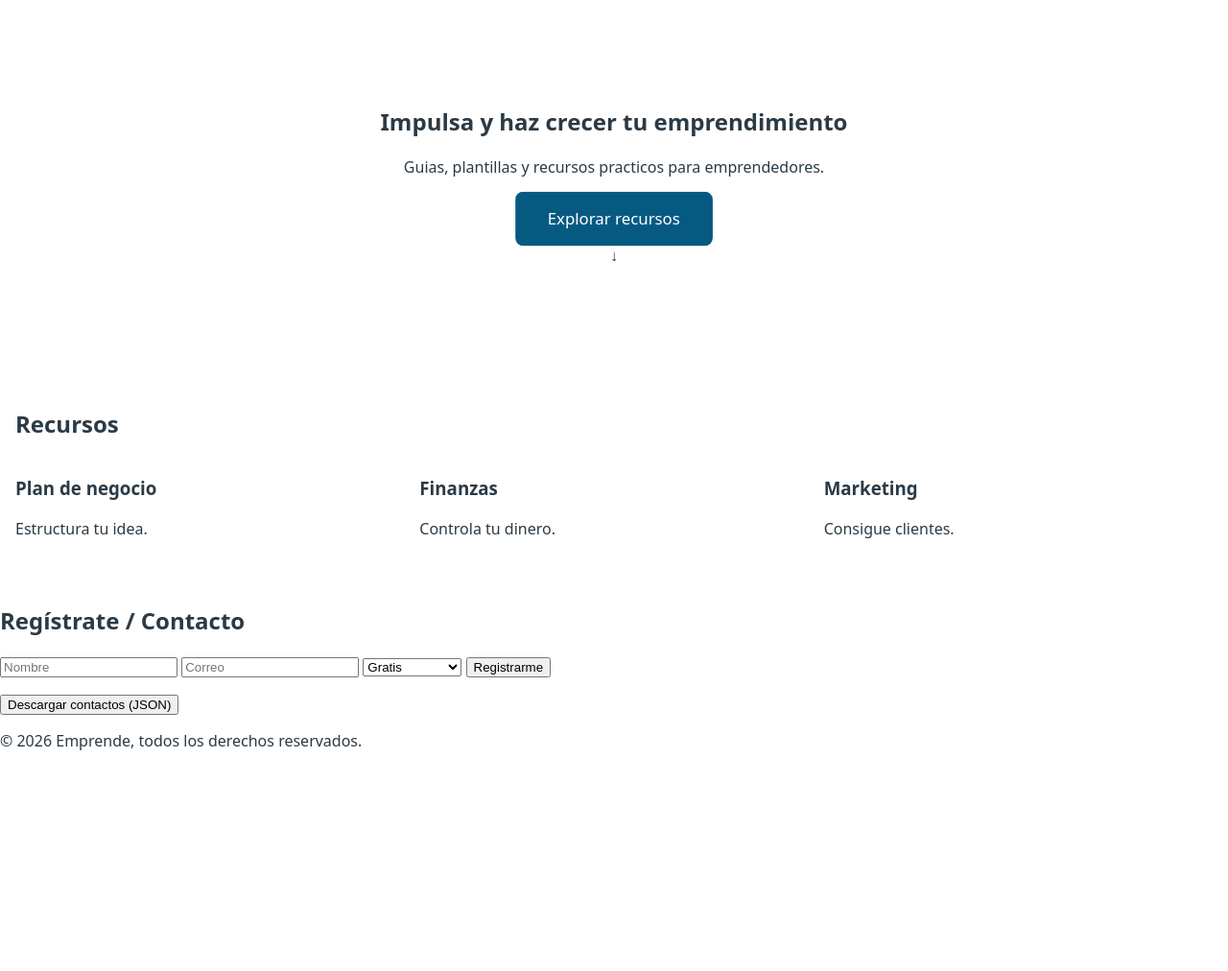
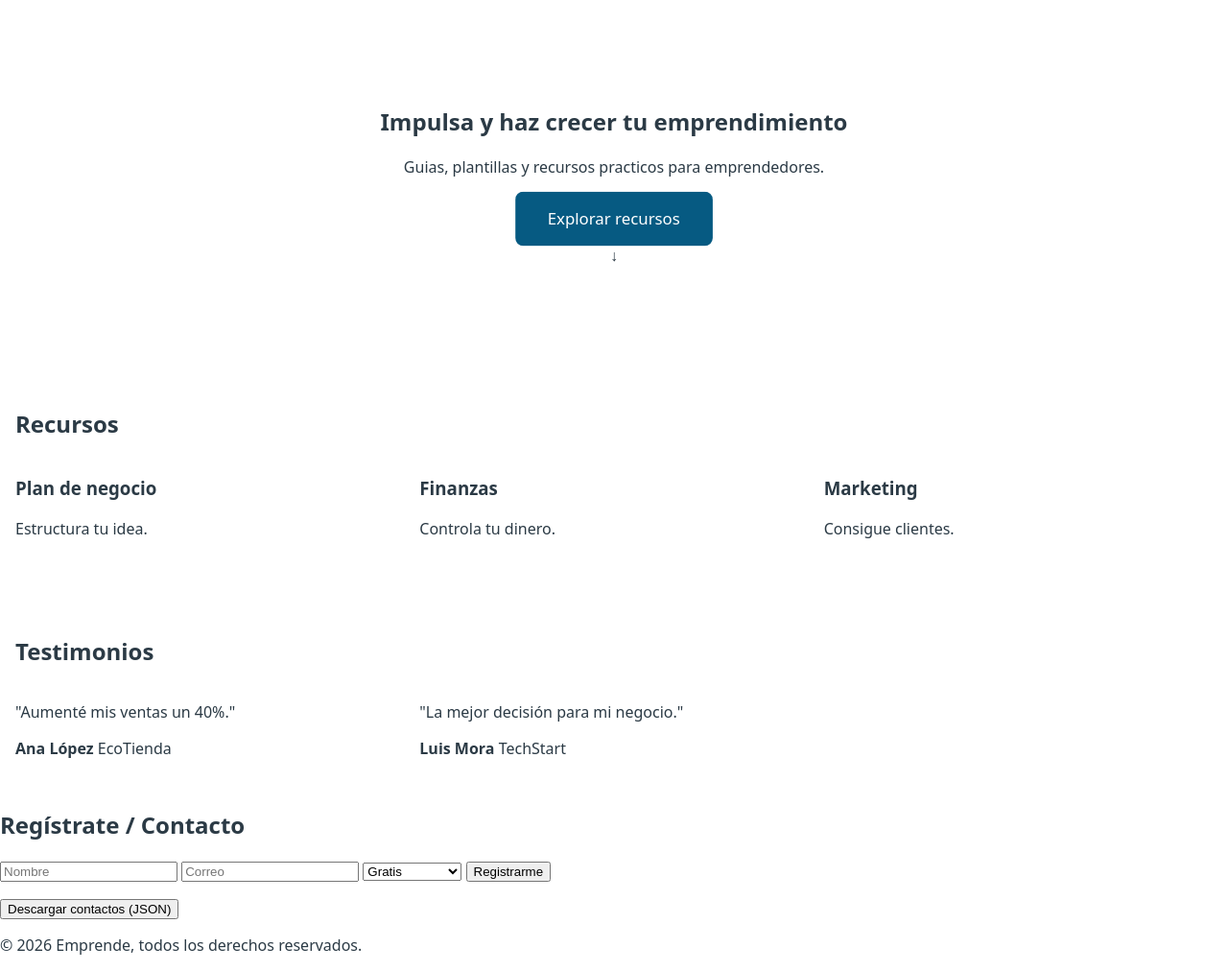
Before and after one commit to Jessi46/landing-emprendedores, a website built with Vite: page index.html in a window 1280 px wide. Shown: the part 60-1072 px from the top of the page at 96% size. Before the commit the page ends 859 px from the top, so only its background shows below. Built offline with nearby package versions, Linux system fonts and the light colour scheme.

Commit message:
feat: implementa POO con JavaScript en la seccion de testimonios

```diff
--- a/index.html
+++ b/index.html
@@ -39,6 +39,12 @@
             </div>
         </section>
 
+        <!--SECCIÓN DE TESTIMONIOS CON EL DIV -->
+        <section class="recursos" id="comunidad">
+            <h2>Testimonios</h2>
+            <div class="cards" id="testimonios"></div>
+        </section>
+
         <!-- SECCIÓN DE CONTACTO / FORMULARIO -->
         <section class="contacto" id="contacto">
             <h2>Regístrate / Contacto</h2>
@@ -64,5 +70,6 @@
     </footer>
 
    <script type="module" src="/src/main.ts"></script>
+   <script type="module" src="src/testimonios.js"></script>
 </body>
 </html>
--- /dev/null
+++ b/src/testimonios.js
@@ -0,0 +1,45 @@
+// POO con JavaScript: una clase modela cada testimonio
+class Testimonio {
+  constructor(nombre, empresa, texto) {
+    this.nombre = nombre;
+    this.empresa = empresa;
+    this.texto = texto;
+  }
+
+  // Método que devuelve el HTML de la tarjeta
+  aHTML() {
+    return `
+      <article class="card"> <!-- Cambiado de tarjeta a card -->
+        <p>"${this.texto}"</p>
+        <strong>${this.nombre}</strong>
+        <span>${this.empresa}</span>
+      </article>`;
+  }
+}
+
+// Clase que administra la sección completa
+class SeccionTestimonios {
+  constructor(selector) {
+    this.contenedor = document.querySelector(selector);
+    this.testimonios = [];
+  }
+
+  agregar(testimonio) {
+    this.testimonios.push(testimonio);
+  }
+
+  render() {
+    // Si no encuentra el contenedor en el HTML, evita que truene el código
+    if (!this.contenedor) return;
+
+    this.contenedor.innerHTML = this.testimonios
+      .map((t) => t.aHTML())
+      .join("");
+  }
+}
+
+// Uso
+const seccion = new SeccionTestimonios("#testimonios");
+seccion.agregar(new Testimonio("Ana López", "EcoTienda", "Aumenté mis ventas un 40%."));
+seccion.agregar(new Testimonio("Luis Mora", "TechStart", "La mejor decisión para mi negocio."));
+seccion.render();
```
